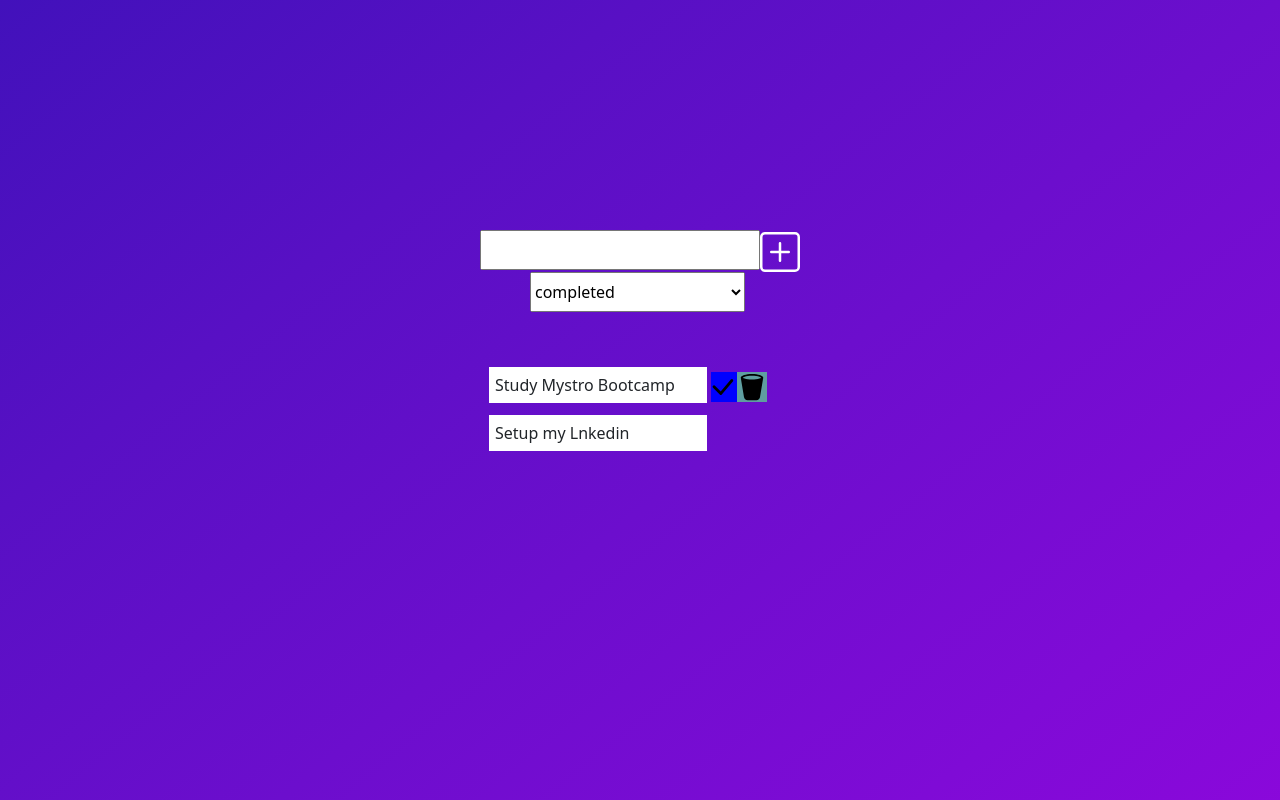
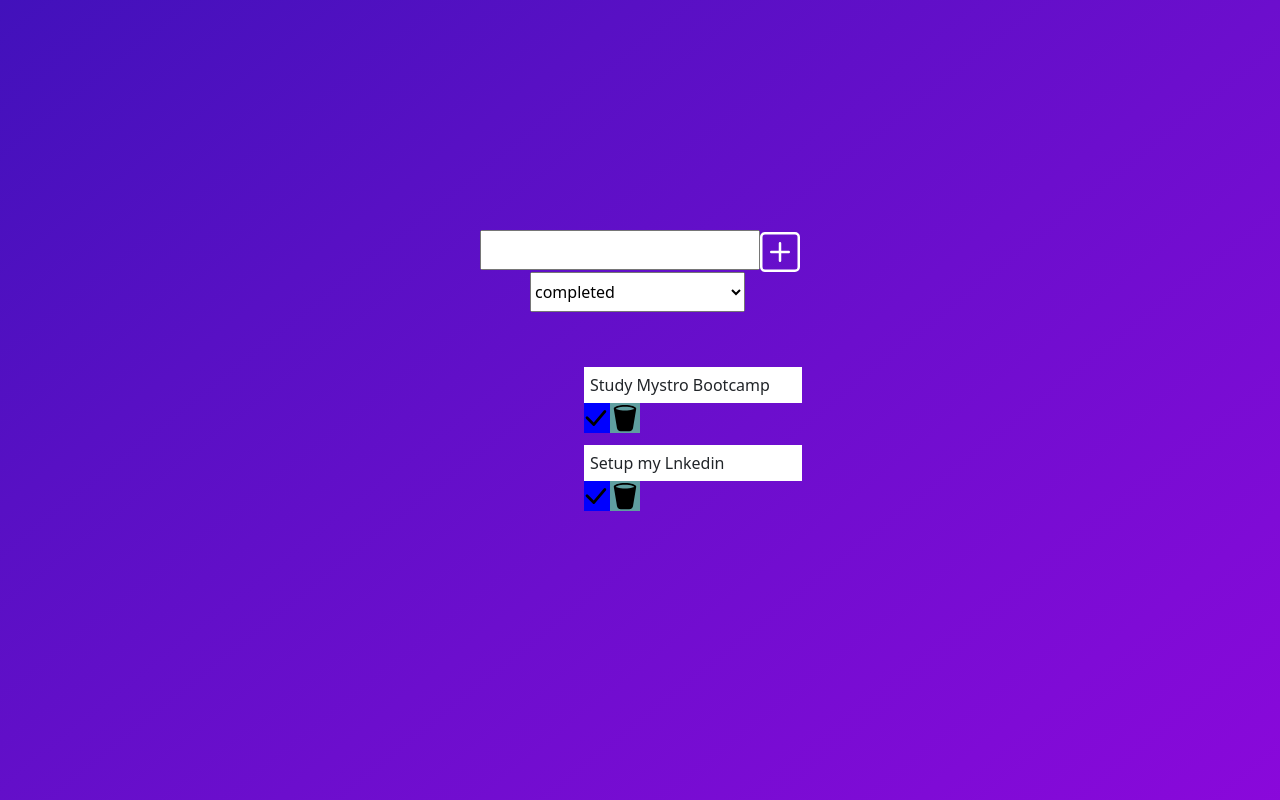
Before and after one commit to mahmoudbitar02/ToDo-List, a plain HTML site: page index.html in a window 1280 px wide. Shown: the top 800 px of the page. Drawn offline with nearby package versions, Linux system fonts and the light colour scheme.

Commit message:
add 2.list

```diff
--- a/css/style.css
+++ b/css/style.css
@@ -47,6 +47,7 @@ body{
         margin-top: 12px;
         padding: 5px;
         background-color: white;
+        display: inline-block;
 
     }
     .svg1{
--- a/index.html
+++ b/index.html
@@ -26,7 +26,7 @@
             </div>
         </div>
         <div class="row txt mt-5">
-            <div class="col-lg-6">
+            <div class="col-lg-4">
                 <div>
                     <ul class="list">
                         <li class="li1">
@@ -42,7 +42,16 @@
                         </div>
                         <li class="li2">
                             Setup my Lnkedin
+
                         </li>
+                        <div class="svg1">
+                            <svg xmlns="http://www.w3.org/2000/svg" width="30" height="30" fill="currentColor" class="bi bi-check-lg svg" viewBox="0 0 16 16">
+                                <path d="M12.736 3.97a.733.733 0 0 1 1.047 0c.286.289.29.756.01 1.05L7.88 12.01a.733.733 0 0 1-1.065.02L3.217 8.384a.757.757 0 0 1 0-1.06.733.733 0 0 1 1.047 0l3.052 3.093 5.4-6.425a.247.247 0 0 1 .02-.022Z"/>
+                              </svg>
+                              <svg xmlns="http://www.w3.org/2000/svg" width="30" height="30" fill="currentColor" class="bi bi-trash2-fill svg2" viewBox="0 0 16 16">
+                                <path d="M2.037 3.225A.703.703 0 0 1 2 3c0-1.105 2.686-2 6-2s6 .895 6 2a.702.702 0 0 1-.037.225l-1.684 10.104A2 2 0 0 1 10.305 15H5.694a2 2 0 0 1-1.973-1.671L2.037 3.225zm9.89-.69C10.966 2.214 9.578 2 8 2c-1.58 0-2.968.215-3.926.534-.477.16-.795.327-.975.466.18.14.498.307.975.466C5.032 3.786 6.42 4 8 4s2.967-.215 3.926-.534c.477-.16.795-.327.975-.466-.18-.14-.498-.307-.975-.466z"/>
+                              </svg>
+                        </div>
                     </ul>
                 </div>
             </div>
```
